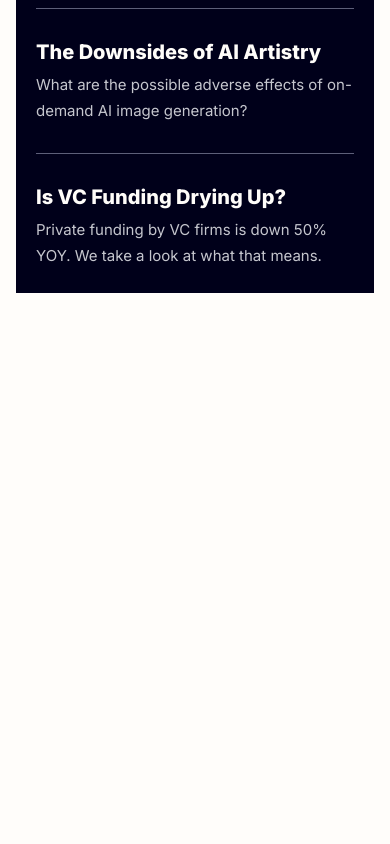
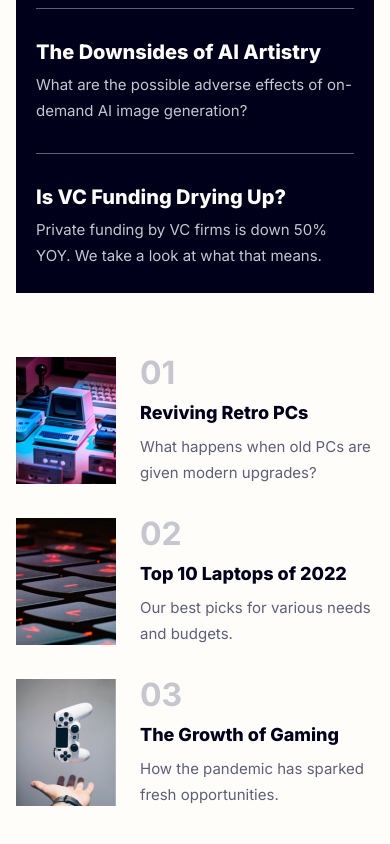
Before and after one commit to enriquesamudio99/fm-news-homepage, a plain HTML site: page index.html in a window 390 px wide. Shown: the part 957-1801 px from the top of the page. Before the commit the page ends 1250 px from the top, so only its background shows below. Drawn offline with Linux system fonts and the light colour scheme.

Commit message:
Popular section mobile done

```diff
--- a/assets/styles/styles.css
+++ b/assets/styles/styles.css
@@ -123,7 +123,7 @@ button {
 }
 
 .nav-container {
-    position: absolute;
+    position: fixed;
     top: 0;
     right: 0;
     width: 100%;
@@ -299,3 +299,44 @@ button {
     font-size: var(--fs-body);
     line-height: var(--lh-body);
 }
+
+/* Popular */
+.popular {
+    margin-top: 4rem;
+    margin-bottom: 5rem;
+}
+
+.popular__grid {
+    display: grid;
+    row-gap: 2rem;
+}
+
+.popular__article {
+    display: grid;
+    grid-template-columns: 100px 1fr;
+    column-gap: 1.5rem;
+}
+
+.popular__number {
+    display: block;
+    color: var(--clr-grayish-blue);
+    font-size: var(--fs-heading-md);
+    line-height: var(--lh-heading-md);
+    font-weight: 700;
+}
+
+.popular__title {
+    margin-top: .75rem;
+    display: inline-block;
+    font-size: var(--fs-heading-xs);
+    line-height: var(--lh-heading-xs);
+    font-weight: 800;
+    color: var(--clr-very-dark-blue);
+}
+
+.popular__text {
+    margin-top: .5625rem;
+    color: var(--clr-dark-grayish-blue);
+    font-size: var(--fs-body);
+    line-height: var(--lh-body);
+}
--- a/index.html
+++ b/index.html
@@ -76,6 +76,40 @@
                     </div>
                 </div>
             </div>
+            <div class="popular">
+                <div class="popular__grid">
+                    <article class="popular__article">
+                        <div class="popular__img-container">
+                            <img src="./assets/images/image-retro-pcs.jpg" alt="Popular image" />
+                        </div>
+                        <div class="popular__info">
+                            <span class="popular__number">01</span>
+                            <a href="#" class="popular__title">Reviving Retro PCs</a>
+                            <p class="popular__text">What happens when old PCs are given modern upgrades?</p>
+                        </div>
+                    </article>
+                    <article class="popular__article">
+                        <div class="popular__img-container">
+                            <img src="./assets/images/image-top-laptops.jpg" alt="Popular image" />
+                        </div>
+                        <div class="popular__info">
+                            <span class="popular__number">02</span>
+                            <a href="#" class="popular__title">Top 10 Laptops of 2022</a>
+                            <p class="popular__text">Our best picks for various needs and budgets.</p>
+                        </div>
+                    </article>
+                    <article class="popular__article">
+                        <div class="popular__img-container">
+                            <img src="./assets/images/image-gaming-growth.jpg" alt="Popular image" />
+                        </div>
+                        <div class="popular__info">
+                            <span class="popular__number">03</span>
+                            <a href="#" class="popular__title">The Growth of Gaming</a>
+                            <p class="popular__text">How the pandemic has sparked fresh opportunities.</p>
+                        </div>
+                    </article>
+                </div>
+            </div>
         </div>
     </main>
 
```
